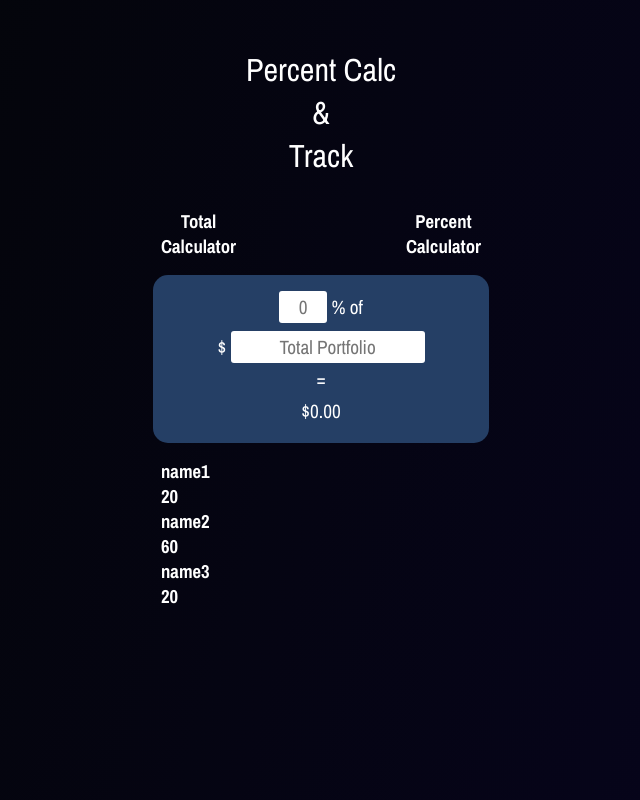
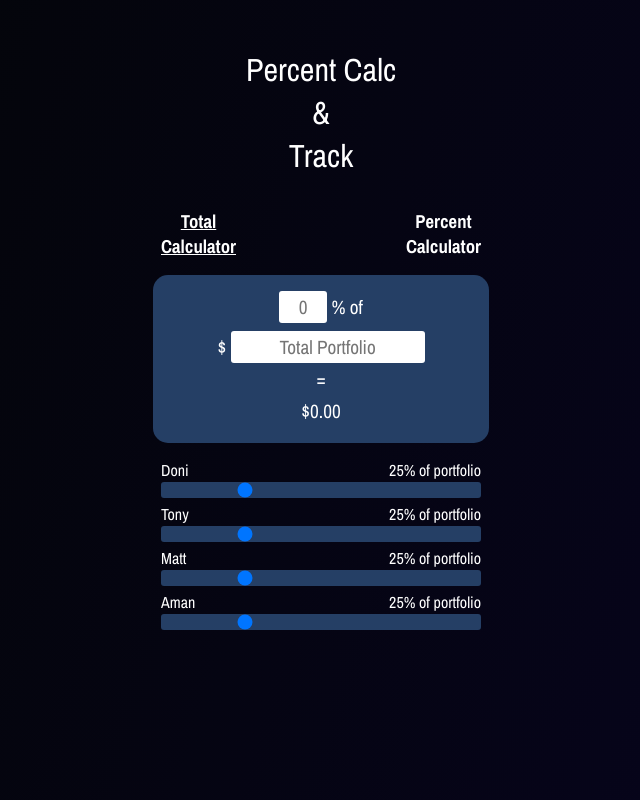
Before and after one commit to TheNathanN/percentage-tracker, a React (Create React App) app: page / in a window 1280 px wide. Shown: the whole page, without its empty margins (319-959 px from the left). Built offline with nearby package versions, Linux system fonts and the light colour scheme.

Commit message:
Finish v1

```diff
--- a/src/components/calc-comps/CalcContainer.js
+++ b/src/components/calc-comps/CalcContainer.js
@@ -10,10 +10,16 @@ const CalcContainer = () => {
   return (
     <section className='calc-section'>
       <div className='calc-options'>
-        <h3 onClick={() => setCalc('total')}>
+        <h3
+          onClick={() => setCalc('total')}
+          className={`total-calc ${calc === 'total' && 'underline'}`}
+        >
           Total <span>Calculator</span>
         </h3>
-        <h3 onClick={() => setCalc('percent')}>
+        <h3
+          onClick={() => setCalc('percent')}
+          className={`percent-calc ${calc === 'percent' && 'underline'}`}
+        >
           Percent <span>Calculator</span>
         </h3>
       </div>
--- a/src/components/calc-comps/CalcContainer.scss
+++ b/src/components/calc-comps/CalcContainer.scss
@@ -20,6 +20,10 @@
       text-decoration: underline;
     }
   }
+
+  .underline {
+    text-decoration: underline;
+  }
 }
 
 .calc-container {
--- a/src/components/tracker-comps/Tracker.js
+++ b/src/components/tracker-comps/Tracker.js
@@ -6,9 +6,10 @@ import './Tracker.scss';
 const Tracker = () => {
   const userData = {
     users: [
-      { user: 'name1', percent: 20, id: 1 },
-      { user: 'name2', percent: 60, id: 2 },
-      { user: 'name3', percent: 20, id: 3 },
+      { user: 'Doni', percent: 25, id: 1 },
+      { user: 'Tony', percent: 25, id: 2 },
+      { user: 'Matt', percent: 25, id: 3 },
+      { user: 'Aman', percent: 25, id: 4 },
     ],
   };
 
--- a/src/components/tracker-comps/UserTracker.js
+++ b/src/components/tracker-comps/UserTracker.js
@@ -4,9 +4,20 @@ import './UserTracker.scss';
 
 const UserTracker = ({ user, percent }) => {
   return (
-    <div>
-      <h3>{user}</h3>
-      <h3>{percent}</h3>
+    <div className='user-container'>
+      <div className='tracker-labels'>
+        <p> {user} </p>
+        <p> {percent}% of portfolio</p>
+      </div>
+      <input
+        type='range'
+        name='percent'
+        id='percentage'
+        min='0'
+        max='100'
+        value={percent}
+        readOnly
+      />
     </div>
   );
 };
--- a/src/components/tracker-comps/UserTracker.scss
+++ b/src/components/tracker-comps/UserTracker.scss
@@ -0,0 +1,11 @@
+.tracker-labels {
+  display: flex;
+  justify-content: space-between;
+}
+
+input[type='range'] {
+  width: 100%;
+  height: 1rem;
+  background-color: #253f65;
+  appearance: none;
+}
```
